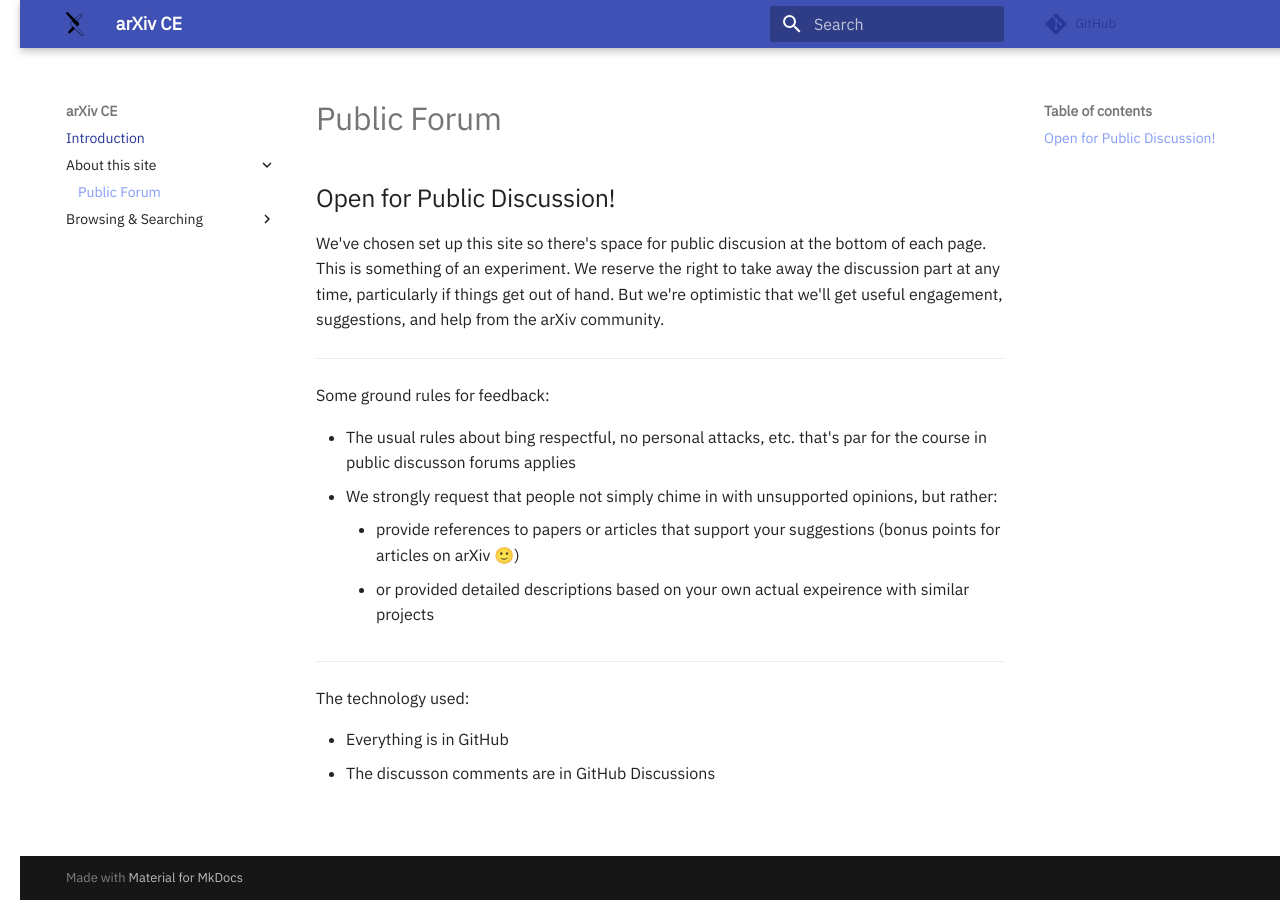
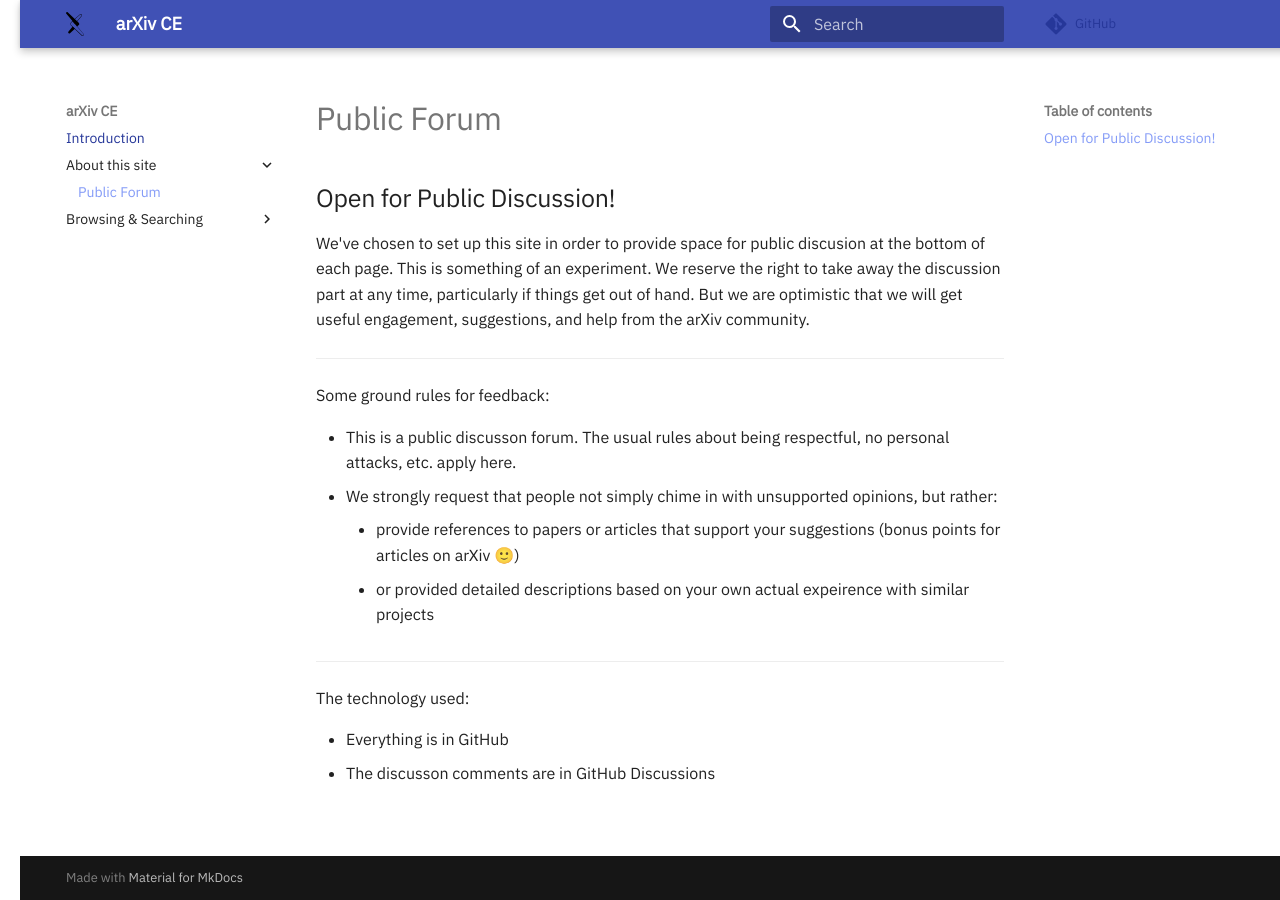
Before and after one commit to arXiv/discussion, an MkDocs documentation site: the page built from docs/About_this_site/Public_Forum.md, in a window 1280 px wide. Built offline with MkDocs 1.6.1 and Material for MkDocs 9.7.7, drawn with Linux system fonts in a browser that asks for light colours; comment, search, counter and statistics services are not loaded.

Commit message:
Update Public_Forum.md

```diff
--- a/docs/About_this_site/Public_Forum.md
+++ b/docs/About_this_site/Public_Forum.md
@@ -1,12 +1,12 @@
 ## Open for Public Discussion!
 
-We've chosen set up this site so there's space for public discusion at the bottom of each page. This is something of an experiment. We reserve the right to take away the discussion part at any time, particularly if things get out of hand. But we're optimistic that we'll get useful engagement, suggestions, and help from the arXiv community.
+We've chosen to set up this site in order to provide space for public discusion at the bottom of each page. This is something of an experiment. We reserve the right to take away the discussion part at any time, particularly if things get out of hand. But we are optimistic that we will get useful engagement, suggestions, and help from the arXiv community.
 
 ---
 Some ground rules for feedback:
 
-* The usual rules about bing respectful, no personal attacks, etc. that's par for the course in public discusson forums applies
- * We strongly request that people not simply chime in with unsupported opinions, but rather:
+* This is a public discusson forum.  The usual rules about being respectful, no personal attacks, etc. apply here.
+* We strongly request that people not simply chime in with unsupported opinions, but rather:
      + provide references to papers or articles that support your suggestions (bonus points for articles on arXiv &#x1f642;)
      + or provided detailed descriptions based on your own actual expeirence with similar projects
 ---
```
